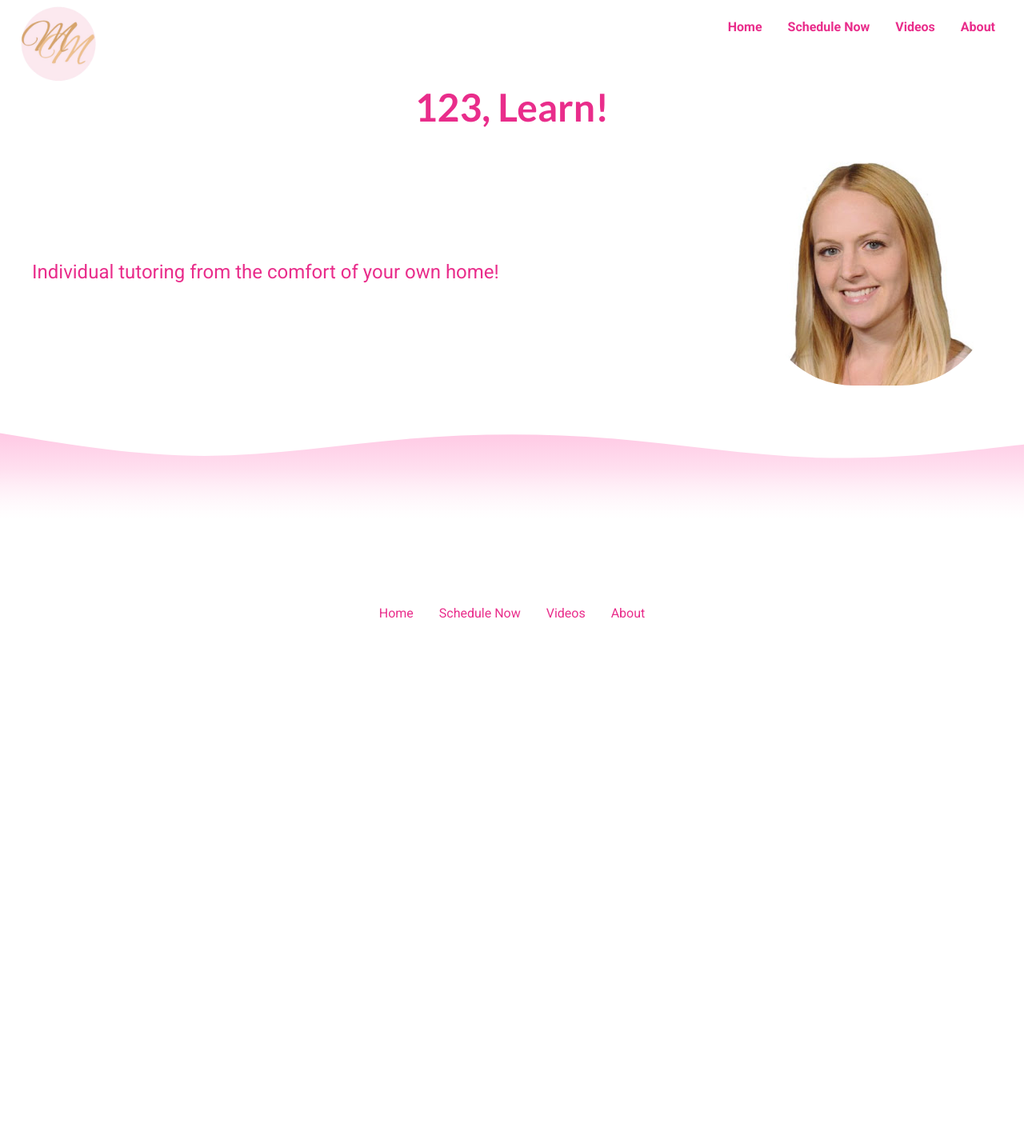
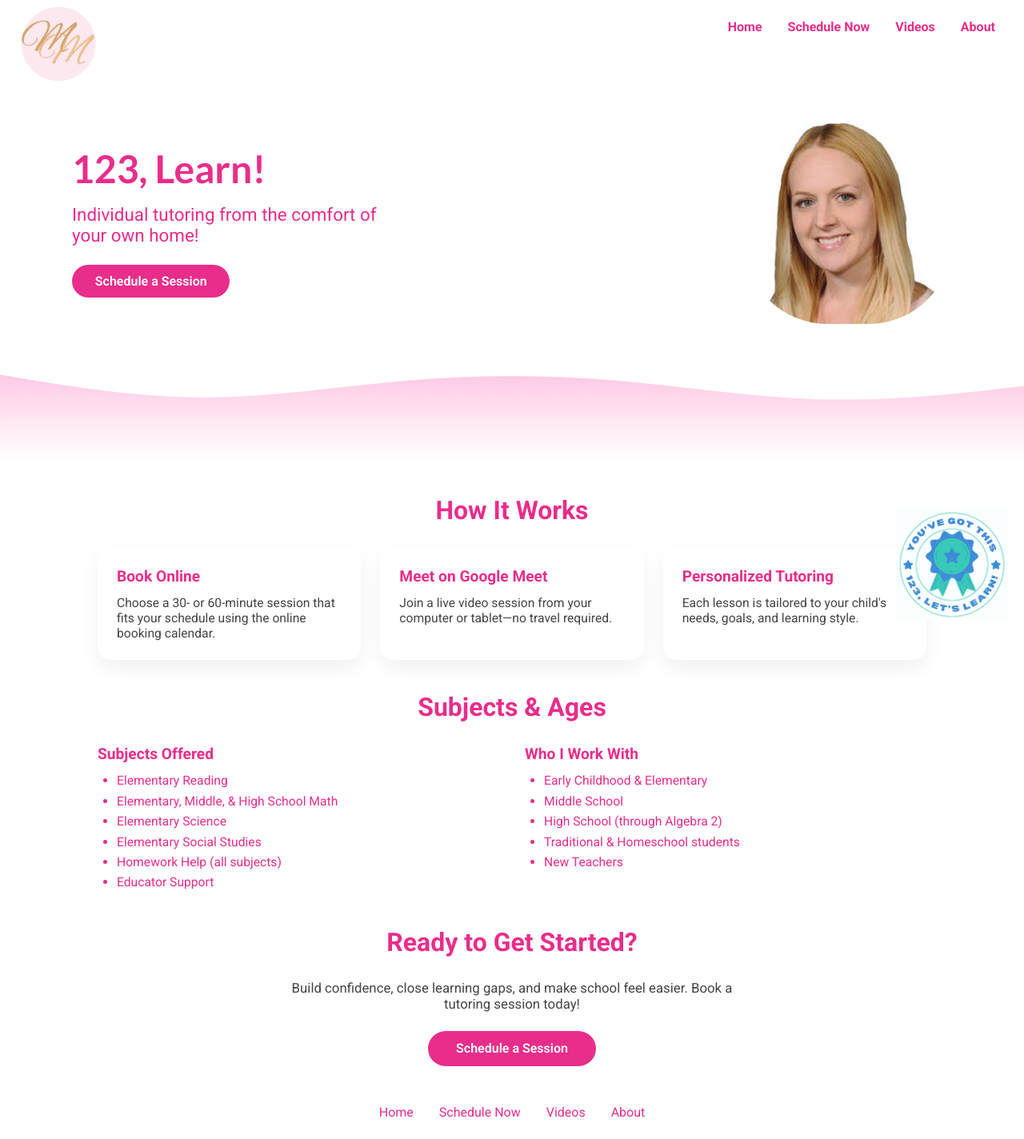
Before and after one commit to mmcmullinyohe/molly-ed-vids, a React (Vite) app: page / in a window 1280 px wide. Shown: the whole page at 80% size. Before the commit the page ends 800 px from the top, so only its background shows below. Built offline with nearby package versions, Linux system fonts and the light colour scheme; a web font is replaced by a local one.

Commit message:
image add

```diff
--- a/src/pages/About.jsx
+++ b/src/pages/About.jsx
@@ -23,6 +23,11 @@ const About = () => {
           intermediate level mathematics (middle school and high school up to
           Algebra 2). Please reach out to me for more information.
         </p>
+                <p>
+          In addition to working with students, I am happy to offer support to teachers. If you
+          are new to the profession or just need someone to collaborate with and get additional
+          support, I would love to connet.
+        </p>
 
         <p className="about-rates">
           I offer online tutoring through Google Meet at a rate of{" "}
@@ -40,6 +45,7 @@ const About = () => {
           <li>Algebra 2</li>
           <li>Geometry</li>
           <li>Homework Help</li>
+          <li>Educator Support</li>
         </ul>
 
       </main>
--- a/src/pages/Home.css
+++ b/src/pages/Home.css
@@ -2,91 +2,222 @@
 
 @import url('https://fonts.googleapis.com/css2?family=Corinthia:wght@400;700&family=Inter:ital,opsz,wght@0,14..32,100..900;1,14..32,100..900&family=Lato:ital,wght@0,100;0,300;0,400;0,700;0,900;1,100;1,300;1,400;1,700;1,900&family=Roboto:ital,wght@0,100..900;1,100..900&display=swap');
 
-/* Page layout so footer stays at bottom */
-html, body, #root {
-  height: 100%;
+/* HERO / INTRO SECTION ABOVE WAVE */
+
+.intro {
+  padding: 2.5rem 2rem 1.5rem;
 }
 
-.page {
-  min-height: 100vh;
+.intro__content {
+  max-width: 1100px;
+  margin: 0 auto;
   display: flex;
-  flex-direction: column;
+  align-items: center;
+  justify-content: space-between;
+  gap: 3rem;
 }
 
-.home-main {
-  flex: 1; /* pushes footer down */
+.intro__text {
+  flex: 1;
 }
 
-/* Intro section */
-.intro {
-  max-width: 1200px;
-  margin: 0 auto;
-}
-
-/* Heading */
 .intro__heading {
-  text-align: center;
   font-size: 3rem;
   color: rgb(233, 45, 139);
   font-family: "Lato";
-  margin-bottom: 2rem;
+  margin-bottom: 1rem;
+  text-align: left;        /* heading aligns with tagline */
 }
 
-/* Row with text + image */
-.intro__row {
-  display: flex;
-  align-items: center;
-  justify-content: space-between;
+.intro__tagline {
+  font-size: 1.4rem;
+  color: rgb(233, 45, 139);
+  margin-bottom: 1.5rem;
+  max-width: 420px;
 }
 
-/* Tagline */
-.intro__tagline {
-  font-size: 1.5rem;
-  color: rgb(233, 45, 139);
-  max-width: 1300px;
+/* Call-to-action button in hero */
+.intro__button {
+  display: inline-block;
+  padding: 0.7rem 1.8rem;
+  border-radius: 999px;
+  background: rgb(233, 45, 139);
+  color: #ffffff;
+  text-decoration: none;
+  font-weight: 600;
+  font-size: 1rem;
+  transition: transform 0.15s ease,
+              box-shadow 0.15s ease,
+              background-color 0.15s ease;
 }
 
-/* Image */
+.intro__button,
+.intro__button:visited {
+  color: #ffffff !important;
+}
+
+.intro__button:hover {
+  background: rgb(220, 35, 130);
+  transform: translateY(-2px);
+  box-shadow: 0 8px 18px rgba(233, 45, 139, 0.25);
+}
+
+/* Photo */
+.intro__img {
+  flex: 0 0 auto;
+}
+
 .intro__img img {
-  max-width: 300px;
+  max-width: 260px;
   border-radius: 40%;
 }
 
-/* Wave banner */
-.wave-banner {
-  position: relative;
-  height: 200px;
-  margin-top: 20px;
-  overflow: hidden;
+/* Mobile tweak */
+@media (max-width: 768px) {
+  .intro__content {
+    flex-direction: column;
+    text-align: center;
+  }
+
+  .intro__heading {
+    text-align: center;
+  }
+
+  .intro__tagline {
+    max-width: none;
+  }
+
+  .intro__img img {
+    max-width: 220px;
+  }
 }
 
-/* Wave image */
-.wave-banner-wave {
-  position: absolute;
-  top: 0;
-  left: 0;
-  width: 100%;
-  height: auto;
-  pointer-events: none;
+/* ------- Sections under the wave ------- */
+
+.home-section {
+  max-width: 1100px;
+  margin: 2.5rem auto;
+  padding: 0 2rem;
 }
 
-/* Fade overlay */
-.wave-banner::after {
-  content: "";
-  position: absolute;
-  bottom: 0;
-  left: 0;
-  width: 100%;
-  height: 120px; /* controls how long the fade is */
-  background: linear-gradient(
-    to bottom,
-    rgba(255, 255, 255, 0) 0%,
-    #ffffff 100%
-  );
+.home-section h2 {
+  text-align: center;
+  font-size: 2rem;
+  color: rgb(233, 45, 139);
+  margin-bottom: 1.75rem;
+}
+
+/* How It Works */
+
+.how-it-works__grid {
+  display: flex;
+  flex-wrap: wrap;
+  gap: 1.5rem;
+}
+
+.how-it-works__card {
+  flex: 1 1 220px;
+  background: #ffffff;
+  border-radius: 16px;
+  padding: 1.5rem;
+  box-shadow: 0 10px 25px rgba(0, 0, 0, 0.06);
+}
+
+.how-it-works__card h3 {
+  margin-bottom: 0.75rem;
+  font-size: 1.2rem;
+  color: rgb(233, 45, 139);
+}
+
+.how-it-works__card p {
+  font-size: 0.98rem;
+  color: #444;
+}
+
+/* Subjects & Ages */
+
+.subjects__grid {
+  display: flex;
+  flex-wrap: wrap;
+  gap: 2rem;
+}
+
+.subjects__column {
+  flex: 1 1 260px;
+}
+
+.subjects__column h3 {
+  font-size: 1.2rem;
+  margin-bottom: 0.75rem;
+  color: rgb(233, 45, 139);
+}
+
+.subjects__column ul {
+  list-style: disc;
+  padding-left: 1.5rem;
+  color: #444;
+}
+
+.subjects__column li {
+  margin-bottom: 0.4rem;
+  font-size: 0.98rem;
+}
+
+/* Call to Action */
+
+.cta {
+  text-align: center;
+  margin-bottom: 3rem;
+}
+
+.cta p {
+  max-width: 600px;
+  margin: 0 auto 1.5rem;
+  font-size: 1.05rem;
+  color: #444;
+}
+
+.cta__button {
+  display: inline-block;
+  padding: 0.8rem 2.2rem;
+  border-radius: 999px;
+  background: rgb(233, 45, 139);
+  color: #ffffff;
+  text-decoration: none;
+  font-weight: 600;
+  font-size: 1rem;
+  transition: transform 0.15s ease, box-shadow 0.15s ease,
+    background-color 0.15s ease;
+}
+.cta__button,
+.cta__button:visited {
+  color: #ffffff !important;
 }
 
 
-/* Mobile */
+.cta__button:hover {
+  transform: translateY(-2px);
+  box-shadow: 0 10px 20px rgba(233, 45, 139, 0.25);
+  background: rgb(220, 35, 130);
+}
+
+.corner-image {
+  position: fixed;        /* stays in the corner even when scrolling */
+  bottom: 20px;
+  right: 20px;
+  z-index: 10;            /* stays above background, below nav if needed */
+  pointer-events: none;   /* prevents blocking clicks */
+}
+
+.corner-image img {
+  width: 140px;           /* adjust size as needed */
+  height: auto;
+  opacity: 0.95;          /* subtle polish */
+}
+
+
+/* ------- Responsive tweaks ------- */
+
 @media (max-width: 768px) {
   .intro__row {
     flex-direction: column;
@@ -96,4 +227,12 @@ html, body, #root {
   .intro__tagline {
     max-width: none;
   }
+
+  .subjects__grid,
+  .how-it-works__grid {
+    flex-direction: column;
+  }
+    .corner-image {
+    display: none;
+  }
 }
--- a/src/pages/Home.jsx
+++ b/src/pages/Home.jsx
@@ -1,40 +1,118 @@
-import './Home.css'
-import Nav from '../components/Nav'
-import Footer from '../components/Footer'
-import Molly from '../assets/Molly.jpg'
-import wave from '../assets/wave.svg'
+import React from 'react';
+import { Link } from 'react-router-dom';
+import './Home.css';
+import Nav from '../components/Nav';
+import Footer from '../components/Footer';
+import Molly from '../assets/Molly.jpg';
+import wave from '../assets/wave.svg';
+import cornerImage from '../assets/Blue and Teal Playful Brave Champion Circle Sticker.png';
+
 
 const Home = () => {
   return (
-    <div className="page">
+    <div>
       <Nav />
 
-      <main className="home-main">
-        <section className="intro">
-          {/* Centered heading */}
+<div className="intro">
+  <div className="intro__content">
+    <div className="intro__text">
       <h1 className="intro__heading">123, Learn!</h1>
-
-          {/* Row: tagline + image */}
-          <div className="intro__row">
       <p className="intro__tagline">
         Individual tutoring from the comfort of your own home!
       </p>
+      <Link to="/booking" className="intro__button">
+        Schedule a Session
+      </Link>
+    </div>
 
     <div className="intro__img">
       <img src={Molly} alt="Molly" />
     </div>
   </div>
-        </section>
+</div>
 
-        {/* Wave */}
+      {/* Wavy light pink banner */}
       <div className="wave-banner">
         <img src={wave} alt="decorative wave" className="wave-banner-wave" />
       </div>
-      </main>
+
+      {/* ---------- NEW SECTIONS BELOW THE WAVE ---------- */}
+
+      {/* How It Works */}
+      <section className="home-section how-it-works">
+        <h2>How It Works</h2>
+        <div className="how-it-works__grid">
+          <div className="how-it-works__card">
+            <h3>Book Online</h3>
+            <p>
+              Choose a 30- or 60-minute session that fits your schedule using
+              the online booking calendar.
+            </p>
+          </div>
+          <div className="how-it-works__card">
+            <h3>Meet on Google Meet</h3>
+            <p>
+              Join a live video session from your computer or tablet—no travel
+              required.
+            </p>
+          </div>
+          <div className="how-it-works__card">
+            <h3>Personalized Tutoring</h3>
+            <p>
+              Each lesson is tailored to your child&apos;s needs, goals, and
+              learning style.
+            </p>
+          </div>
+        </div>
+      </section>
+
+      {/* Subjects & Ages */}
+      <section className="home-section subjects">
+        <h2>Subjects & Ages</h2>
+        <div className="subjects__grid">
+          <div className="subjects__column">
+            <h3>Subjects Offered</h3>
+            <ul>
+              <li>Elementary Reading</li>
+              <li>Elementary, Middle, & High School Math</li>
+              <li>Elementary Science</li>
+              <li>Elementary Social Studies</li>
+              <li>Homework Help (all subjects)</li>
+              <li>Educator Support</li>
+            </ul>
+          </div>
+          <div className="subjects__column">
+            <h3>Who I Work With</h3>
+            <ul>
+              <li>Early Childhood & Elementary</li>
+              <li>Middle School</li>
+              <li>High School (through Algebra 2)</li>
+              <li>Traditional & Homeschool students</li>
+              <li>New Teachers</li>
+            </ul>
+          </div>
+        </div>
+      </section>
+
+      {/* Call to Action */}
+      <section className="home-section cta">
+        <h2>Ready to Get Started?</h2>
+        <p>
+          Build confidence, close learning gaps, and make school feel easier.
+          Book a tutoring session today!
+        </p>
+        <Link to="/booking" className="cta__button">
+          Schedule a Session
+        </Link>
+      </section>
+<div className="corner-image">
+  <img src={cornerImage} alt="Brave Champion" />
+</div>
+
 
       <Footer />
     </div>
-  )
-}
+  );
+};
 
-export default Home
+export default Home;
```
Also changed, not shown: src/assets/Blue and Teal Playful Brave Champion Circle Sticker.png (added). Lines whose indentation alone changed are shown as unchanged.
